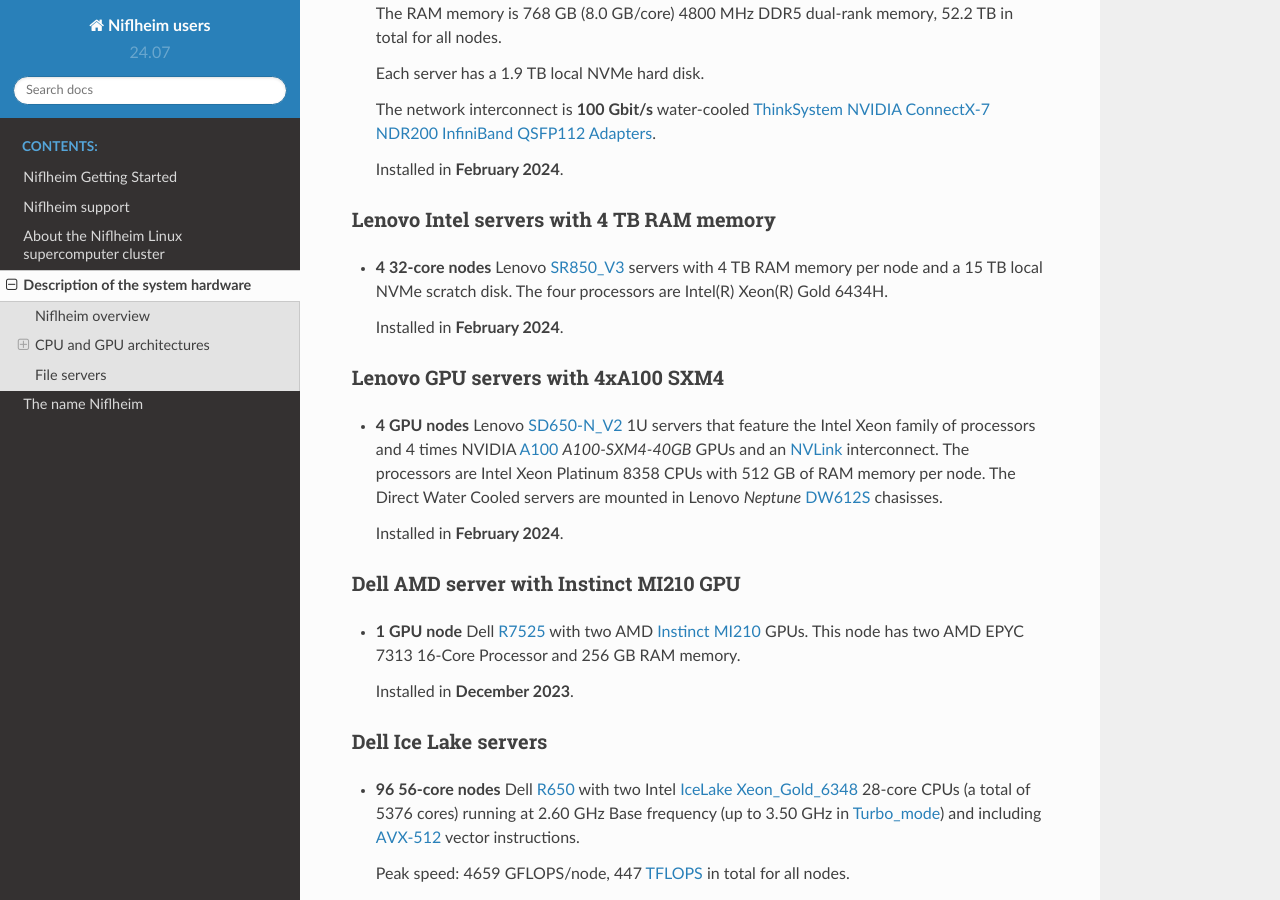
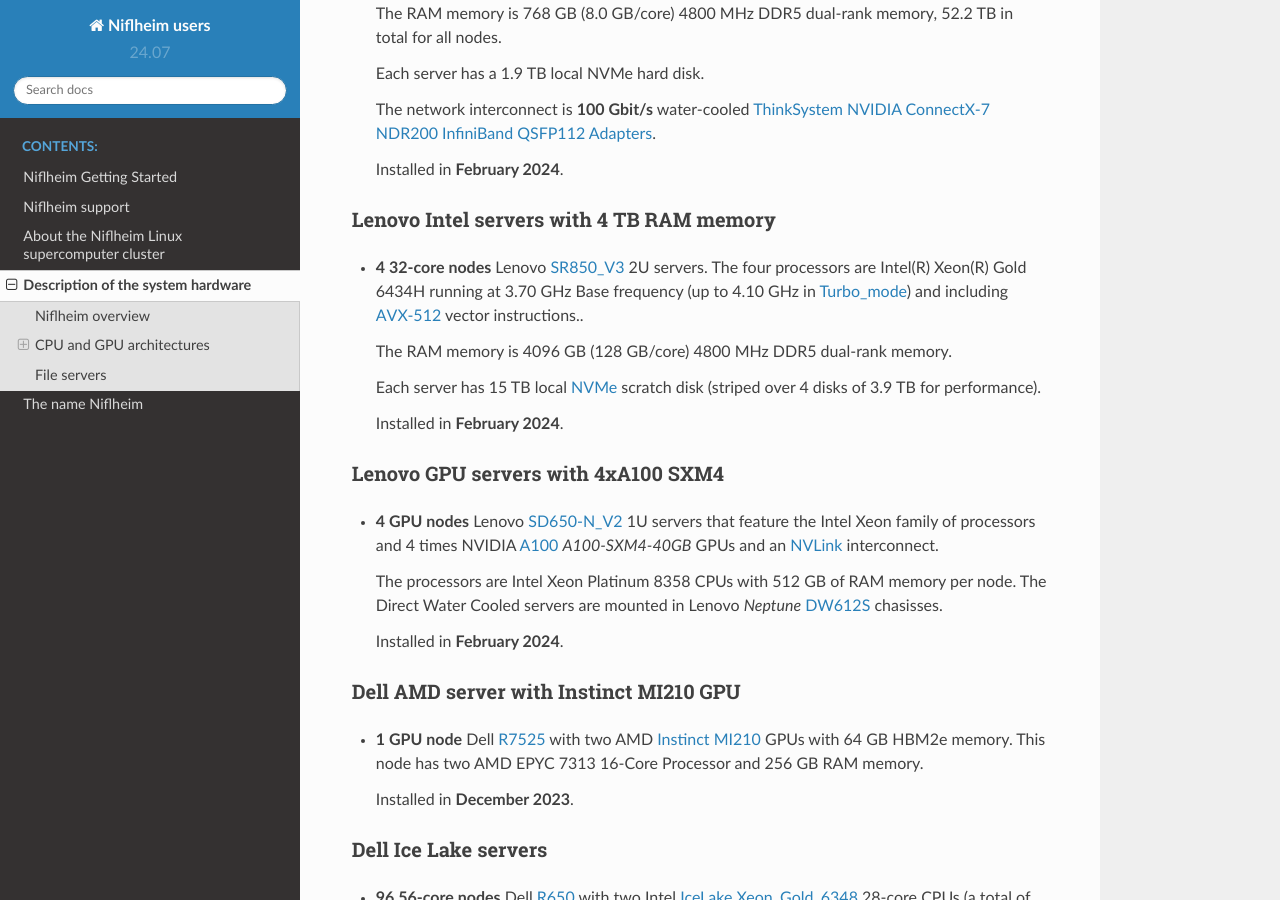
Before and after one commit to OleHolmNielsen/Niflheim_users, a Sphinx documentation site: the page built from docs/Hardware.rst, in a window 1280 px wide and 900 px high, scrolled down 1076 px. Built offline with Sphinx 7.4.7 and the Read the Docs theme 2.0.0, drawn with Linux system fonts in a browser that asks for light colours.

Commit message:
Added hardware details

```diff
--- a/docs/Hardware.rst
+++ b/docs/Hardware.rst
@@ -48,17 +48,23 @@
 Lenovo Intel servers with 4 TB RAM memory
 --------------------------------------------
 
-* **4 32-core nodes** Lenovo SR850_V3_ servers with 4 TB RAM memory per node and a 15 TB local NVMe scratch disk.
-  The four processors are Intel(R) Xeon(R) Gold 6434H.
+* **4 32-core nodes** Lenovo SR850_V3_ 2U servers.
+  The four processors are Intel(R) Xeon(R) Gold 6434H running at 3.70 GHz Base frequency (up to 4.10 GHz in Turbo_mode_) and including AVX-512_ vector instructions..
+
+  The RAM memory is 4096 GB (128 GB/core) 4800 MHz DDR5 dual-rank memory.
+
+  Each server has 15 TB local NVMe_ scratch disk (striped over 4 disks of 3.9 TB for performance).
 
   Installed in **February 2024**.
 
 .. _SR850_V3: https://lenovopress.lenovo.com/lp1605-thinksystem-sr850-v3-server
+.. _NVMe: https://en.wikipedia.org/wiki/NVM_Express
 
 Lenovo GPU servers with 4xA100 SXM4
 ---------------------------------------
 
 * **4 GPU nodes** Lenovo SD650-N_V2_ 1U servers that feature the Intel Xeon family of processors and 4 times NVIDIA A100_ *A100-SXM4-40GB* GPUs and an NVLink_ interconnect.
+
   The processors are Intel Xeon Platinum 8358 CPUs with 512 GB of RAM memory per node.
   The Direct Water Cooled servers are mounted in Lenovo *Neptune* DW612S_ chasisses.
 
@@ -71,7 +77,7 @@
 Dell AMD server with Instinct MI210 GPU
 ----------------------------------------
 
-* **1 GPU node** Dell R7525_ with two AMD Instinct_ MI210_ GPUs.
+* **1 GPU node** Dell R7525_ with two AMD Instinct_ MI210_ GPUs with 64 GB HBM2e memory.
   This node has two AMD EPYC 7313 16-Core Processor and 256 GB RAM memory.
 
   Installed in **December 2023**.
```
